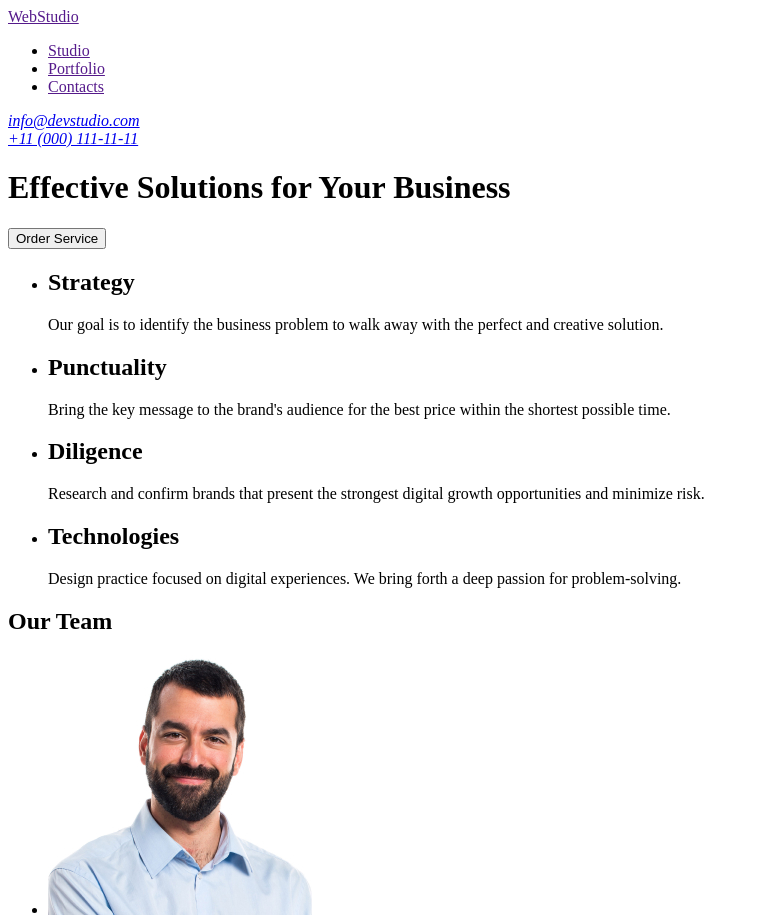
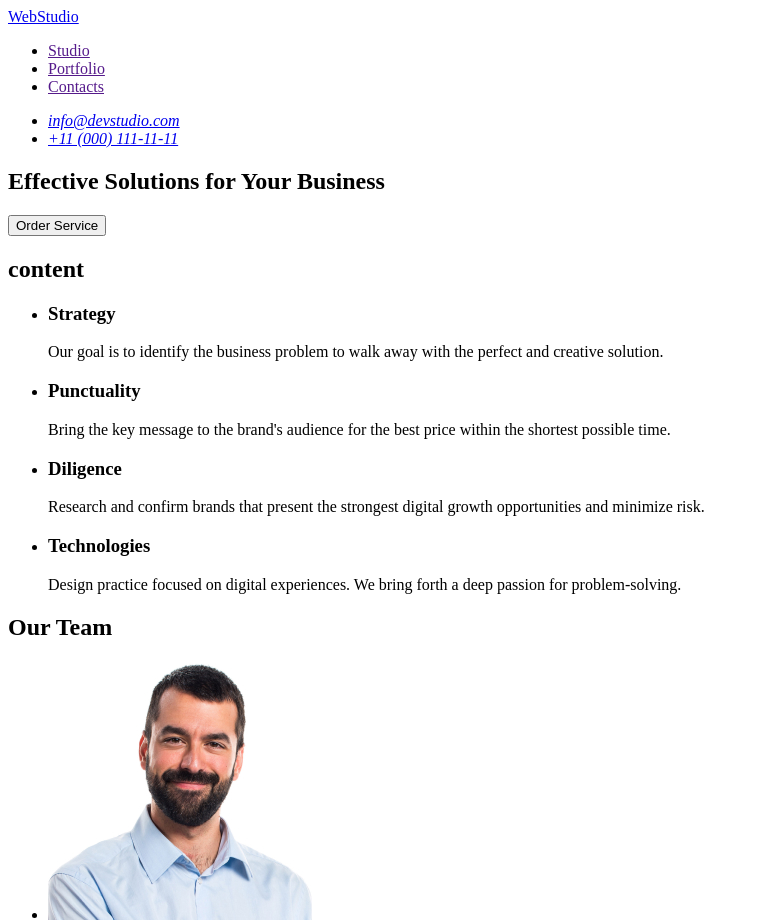
Before and after one commit to LisaUA/goit-markup-hw-01, a plain HTML site: page index.html in a window 1280 px wide. Shown: the top 923 px of the page, without its empty margins (0-759 px from the left). Drawn offline with Linux system fonts and the light colour scheme.

Commit message:
Update index.html

```diff
--- a/index.html
+++ b/index.html
@@ -7,9 +7,9 @@
 </head>
 <body>
   <header>
-    <a href="">WebStudio</a>
 
     <nav>
+        <a href="./index.html">WebStudio</a>
         <ul>
             <li>
                 <a href="">Studio</a>
@@ -23,34 +23,38 @@
         </ul>
     </nav>
     <address>
-        <a href="mailto:info@devstudio.com">info@devstudio.com</a> <br />
-        <a href="tel:+110001111111">+11 (000) 111-11-11</a>
+        <ul>
+            <li><a href="mailto:info@devstudio.com">info@devstudio.com</a> <br /></li>
+            <li><a href="tel:+110001111111">+11 (000) 111-11-11</a></li>
+        </ul>
     </address>
 
   </header>
 
   <main>
+    <section>
     <h1>
-        Effective Solutions
-    for Your Business
+        Effective Solutions for Your Business
     </h1>
     <button type="button">Order Service</button>
+    </section>
     <section>
+        <h2>content</h2>
         <ul>
             <li>
-                <h2>Strategy</h2>
+                <h3>Strategy</h3>
                 <p>Our goal is to identify the business problem to walk away with the perfect and creative solution.</p>
             </li>
             <li>
-                <h2>Punctuality</h2>
+                <h3>Punctuality</h3>
                 <p>Bring the key message to the brand's audience for the best price within the shortest possible time.</p>
             </li>
             <li>
-                <h2>Diligence</h2>
+                <h3>Diligence</h3>
                 <p>Research and confirm brands that present the strongest digital growth opportunities and minimize risk.</p>
             </li>
             <li>
-                <h2>Technologies</h2>
+                <h3>Technologies</h3>
                 <p>Design practice focused on digital experiences. We bring forth a deep passion for problem-solving.</p>
             </li>
         </ul>
@@ -97,7 +101,7 @@
   </main>
 
   <footer>
-    <a href="">WebStudio</a>
+    <a href="./index.html">WebStudio</a>
     <p>Increase the flow of customers and
         sales for your business with digital
          marketing & growth solutions.</p>
```
